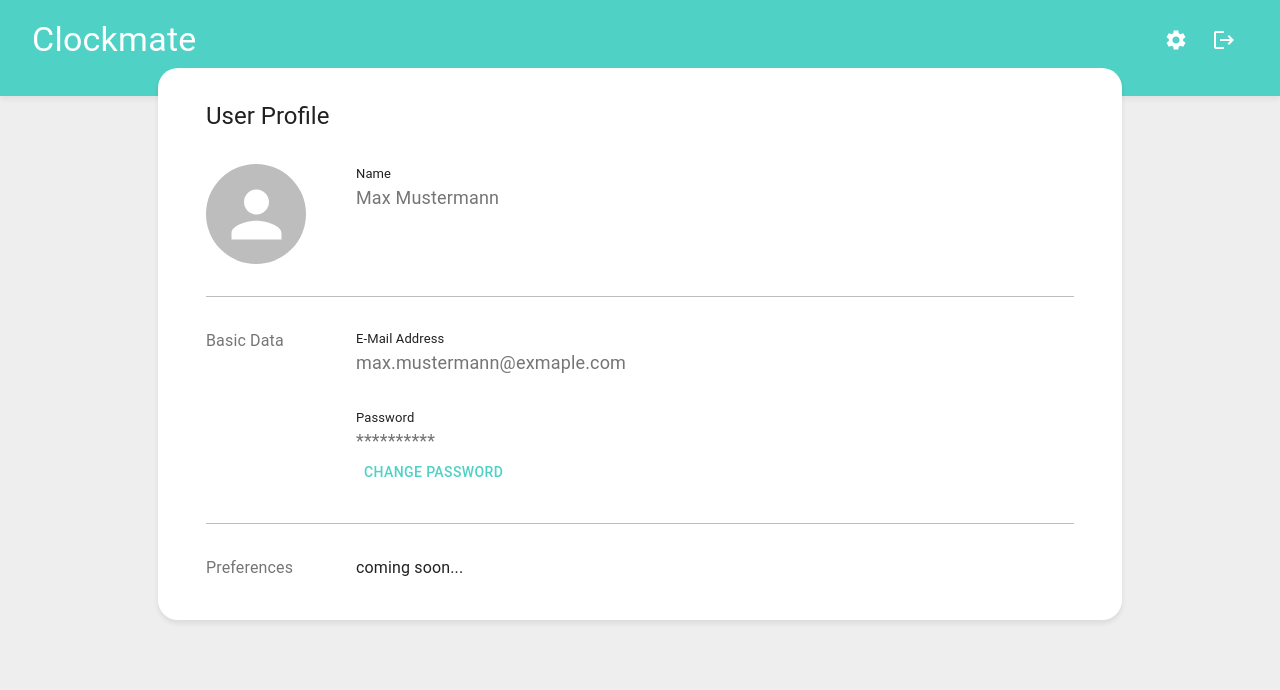
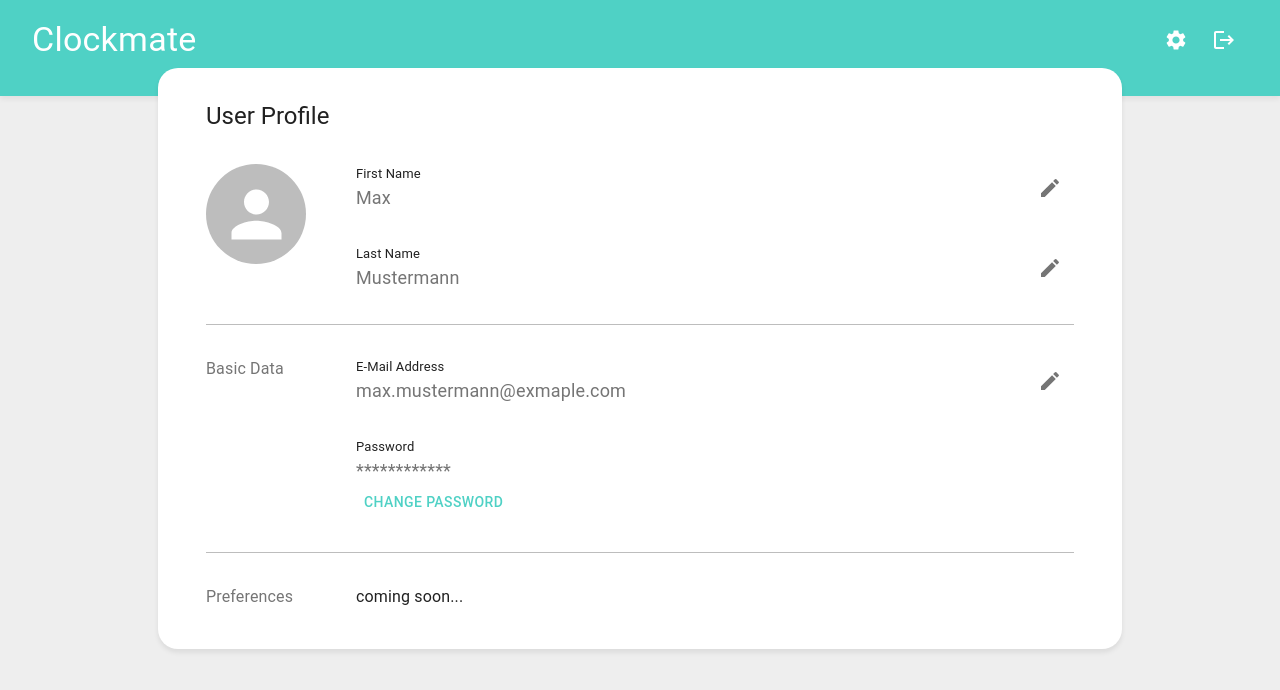
Before and after one commit to MarcoRehmer/clockmate, a Next.js app in the folder frontend/: page /profile in a window 1280 px wide. Shown: the top 690 px of the page. Built offline with nearby package versions, Linux system fonts and the light colour scheme.

Commit message:
add change-password form. Add Editable Label

```diff
--- a/frontend/src/app/(root)/components/AppHeader/AppHeader.tsx
+++ b/frontend/src/app/(root)/components/AppHeader/AppHeader.tsx
@@ -34,7 +34,7 @@ export const AppHeader = () => {
   };
 
   return (
-    <AppBar position="static" sx={{ height: 96, p: 1 }}>
+    <AppBar position="static" sx={{ height: 96, p: 1, marginBottom: '-60px' }}>
       <Toolbar>
         <Typography sx={{ color: 'white', cursor: 'pointer' }} variant="h4" onClick={navigateToRoot}>
           Clockmate
--- a/frontend/src/app/(root)/dashboard/Dashboard.tsx
+++ b/frontend/src/app/(root)/dashboard/Dashboard.tsx
@@ -10,7 +10,6 @@ import { Activity, UserSummary } from '@/app/core/types';
 import { mapBookingDtoToBooking } from '@/app/api/mapper/map-booking-dto-to-booking';
 import { ApiContext } from '@/app/provider/appProvider';
 import { mapToUpdateActivity } from '@/app/api/mapper/map-partial-activity';
-import { sleep } from '@/app/utils/sleep';
 
 interface DashboardOptions {
   filter: {
@@ -165,7 +164,7 @@ export const Dashboard = () => {
 
   return (
     <>
-      <div className={'header-offset'}>
+      <div>
         <Box
           sx={{
             mb: 2,
--- /dev/null
+++ b/frontend/src/app/(root)/profile/ChangePasswordForm.tsx
@@ -0,0 +1,98 @@
+import { Box, Button, CircularProgress, TextField, Typography } from '@mui/material';
+import { useState } from 'react';
+
+interface ChangePasswordFormProps {
+  onPasswordChanged: (
+    currentPassword: string,
+    newPassword: string
+  ) => Promise<{ success: true } | { success: false; wrongCurrentPassword: boolean; message: string }>;
+}
+
+export const ChangePasswordForm = ({ onPasswordChanged }: ChangePasswordFormProps) => {
+  const [isEditing, setIsEditing] = useState(false);
+  const [oldPassword, setOldPassword] = useState('');
+  const [newPassword, setNewPassword] = useState('');
+  const [newPasswordAgain, setNewPasswordAgain] = useState('');
+  const [isPasswordMissmatch, setIsPasswordMissmatch] = useState(false);
+  const [isWrongCurrentPassword, setIsWrongCurrentPassword] = useState(false);
+  const [isLoading, setIsLoading] = useState(false);
+
+  const handleDiscardChanges = () => {
+    setIsEditing(false);
+  };
+
+  const handleSaveChanges = async () => {
+    if (oldPassword.trim().length === 0) {
+      setIsWrongCurrentPassword(true);
+      return;
+    }
+
+    if (newPassword !== newPasswordAgain) {
+      setIsPasswordMissmatch(true);
+      return;
+    }
+
+    setIsWrongCurrentPassword(false);
+    setIsPasswordMissmatch(false);
+    setIsLoading(true);
+
+    const result = await onPasswordChanged(oldPassword, newPassword);
+    if (result.success === false) {
+      setIsWrongCurrentPassword(result.wrongCurrentPassword);
+    } else {
+      setIsEditing(false);
+    }
+
+    setIsLoading(false);
+  };
+
+  return (
+    <>
+      {isEditing ? (
+        <Box sx={{ display: 'flex', flexDirection: 'column', rowGap: 1 }}>
+          <TextField
+            error={isWrongCurrentPassword}
+            id="current-password"
+            label="current password"
+            value={oldPassword}
+            variant="standard"
+            type="password"
+            onChange={(event) => setOldPassword(event.target.value)}
+          />
+          <TextField
+            label="new password"
+            variant="standard"
+            type="password"
+            value={newPassword}
+            onChange={(event) => setNewPassword(event.target.value)}
+          />
+          <TextField
+            error={isPasswordMissmatch}
+            label="new password again"
+            variant="standard"
+            type="password"
+            value={newPasswordAgain}
+            onChange={(event) => setNewPasswordAgain(event.target.value)}
+          />
+          <Box sx={{ display: 'flex', columnGap: 1 }}>
+            <Button onClick={handleDiscardChanges} disabled={isLoading}>
+              Abort
+            </Button>
+            <Button onClick={handleSaveChanges} disabled={isLoading}>
+              Save
+            </Button>
+            {isLoading && <CircularProgress size={24} />}
+          </Box>
+        </Box>
+      ) : (
+        <Box>
+          <Typography fontSize="small">Password</Typography>
+          <Typography fontSize="large" color="text.secondary">
+            ************
+          </Typography>
+          <Button onClick={() => setIsEditing(true)}>Change Password</Button>
+        </Box>
+      )}
+    </>
+  );
+};
--- /dev/null
+++ b/frontend/src/app/(root)/profile/EditableLabel.tsx
@@ -0,0 +1,63 @@
+import { Box, IconButton, TextField, Typography } from '@mui/material';
+import { useState } from 'react';
+import EditIcon from '@mui/icons-material/Edit';
+import CheckIcon from '@mui/icons-material/Check';
+import CloseIcon from '@mui/icons-material/Close';
+
+export const EditableLabel = ({
+  value,
+  caption,
+  onValueSaved,
+}: {
+  value: string;
+  caption: string;
+  onValueSaved: (value: string) => void;
+}) => {
+  const [isEditing, setIsEditing] = useState(false);
+  const [inputValue, setInputValue] = useState(value);
+
+  const handleDiscardChanges = () => {
+    setInputValue(value);
+    setIsEditing(false);
+  };
+
+  const handleSaveChanged = () => {
+    onValueSaved(inputValue);
+    setIsEditing(false);
+  };
+
+  return (
+    <>
+      {isEditing ? (
+        <Box sx={{ display: 'flex' }}>
+          <TextField
+            id={`input-field-${caption}`}
+            label={caption}
+            fullWidth
+            variant="standard"
+            value={inputValue}
+            onChange={(event) => setInputValue(event.target.value)}
+          />
+          <IconButton onClick={handleDiscardChanges}>
+            <CloseIcon />
+          </IconButton>
+          <IconButton onClick={handleSaveChanged}>
+            <CheckIcon />
+          </IconButton>
+        </Box>
+      ) : (
+        <Box sx={{ height: '48px', display: 'flex' }}>
+          <Box sx={{ display: 'flex', flexDirection: 'column', flexGrow: 1, overflow: 'hidden' }}>
+            <Typography fontSize="small">{caption}</Typography>
+            <Typography fontSize="large" color="text.secondary" whiteSpace="nowrap" textOverflow="ellipsis">
+              {value}
+            </Typography>
+          </Box>
+          <IconButton onClick={() => setIsEditing(true)}>
+            <EditIcon />
+          </IconButton>
+        </Box>
+      )}
+    </>
+  );
+};
--- a/frontend/src/app/(root)/profile/UserProfile.tsx
+++ b/frontend/src/app/(root)/profile/UserProfile.tsx
@@ -1,22 +1,71 @@
-import { Avatar, Box, Button, Card, CardContent, CardHeader, Divider, Typography } from '@mui/material';
+'use client';
+
+import {
+  Avatar,
+  Box,
+  Button,
+  Card,
+  CardContent,
+  CardHeader,
+  Divider,
+  IconButton,
+  TextField,
+  Typography,
+} from '@mui/material';
 import Grid from '@mui/material/Unstable_Grid2';
+import { useState } from 'react';
+import { EditableLabel } from './EditableLabel';
+import { ChangePasswordForm } from './ChangePasswordForm';
+import { sleep } from '@/app/utils/sleep';
 
 export const UserProfile = () => {
+  const [mailAddress, setMailAddress] = useState('max.mustermann@exmaple.com');
+  const [firstName, setFirstName] = useState('Max');
+  const [lastName, setLastName] = useState('Mustermann');
+
+  function handleMailAdressChanged(newValue: string): void {
+    setMailAddress(newValue);
+  }
+
+  function handleFirstNameChanged(newValue: string): void {
+    setFirstName(newValue);
+  }
+
+  function handleLastNameChanged(newValue: string): void {
+    setLastName(newValue);
+  }
+
+  const handleChangePasswordRequest = async (
+    currentPassword: string,
+    newPassword: string
+  ): Promise<{ success: true } | { success: false; wrongCurrentPassword: boolean; message: string }> => {
+    await sleep(1500);
+    return Promise.resolve({ success: true });
+  };
+
   return (
     <>
-      <Card sx={{ margin: 'auto', marginTop: '-60px', maxWidth: '900px' }} className={'header-offset'}>
+      <Card sx={{ margin: 'auto', maxWidth: '900px' }} className={'header-offset'}>
         <CardHeader title="User Profile" />
         <CardContent>
           <Grid container rowSpacing={4} columnSpacing={4}>
             {/* Avatar and Name */}
-            <Grid md={2}>
+            <Grid md={2} xs={12}>
               <Avatar sx={{ width: 100, height: 100 }} />
             </Grid>
-            <Grid md={10}>
-              <Typography fontSize="small">Name</Typography>
-              <Typography fontSize="large" color="text.secondary">
-                Max Mustermann
-              </Typography>
+            <Grid md={10} xs={12}>
+              <Box sx={{ display: 'flex', flexDirection: 'column', rowGap: 4 }}>
+                <EditableLabel
+                  caption="First Name"
+                  value={firstName}
+                  onValueSaved={(newValue) => handleFirstNameChanged(newValue)}
+                />
+                <EditableLabel
+                  caption="Last Name"
+                  value={lastName}
+                  onValueSaved={(newValue) => handleLastNameChanged(newValue)}
+                />
+              </Box>
             </Grid>
 
             {/* Divider */}
@@ -25,25 +74,20 @@ export const UserProfile = () => {
             </Grid>
 
             {/* Basic Data */}
-            <Grid md={2}>
+            <Grid md={2} xs={12}>
               <Typography color="text.secondary">Basic Data</Typography>
             </Grid>
-            <Grid md={10}>
+            <Grid md={10} xs={12}>
               <Box sx={{ display: 'flex', flexDirection: 'column', rowGap: 4 }}>
                 <Box>
-                  <Typography fontSize="small">E-Mail Address</Typography>
-                  <Typography fontSize="large" color="text.secondary">
-                    max.mustermann@exmaple.com
-                  </Typography>
+                  <EditableLabel
+                    caption="E-Mail Address"
+                    value={mailAddress}
+                    onValueSaved={(newValue) => handleMailAdressChanged(newValue)}
+                  />
                 </Box>
 
-                <Box>
-                  <Typography fontSize="small">Password</Typography>
-                  <Typography fontSize="large" color="text.secondary">
-                    **********
-                  </Typography>
-                  <Button>Change Password</Button>
-                </Box>
+                <ChangePasswordForm onPasswordChanged={handleChangePasswordRequest} />
               </Box>
             </Grid>
 
@@ -53,10 +97,10 @@ export const UserProfile = () => {
             </Grid>
 
             {/* User Settings */}
-            <Grid md={2}>
+            <Grid md={2} xs={12}>
               <Typography color="text.secondary">Preferences</Typography>
             </Grid>
-            <Grid md={10}>
+            <Grid md={10} xs={12}>
               <Box sx={{ display: 'flex', flexDirection: 'column', rowGap: 4 }}>
                 <Typography>coming soon...</Typography>
               </Box>
--- a/frontend/src/app/styles/globals.scss
+++ b/frontend/src/app/styles/globals.scss
@@ -14,8 +14,4 @@
     left: 0;
     bottom: 0;
   }
-
-  .header-offset {
-    margin-top: -60px;
-  }
 }
```
